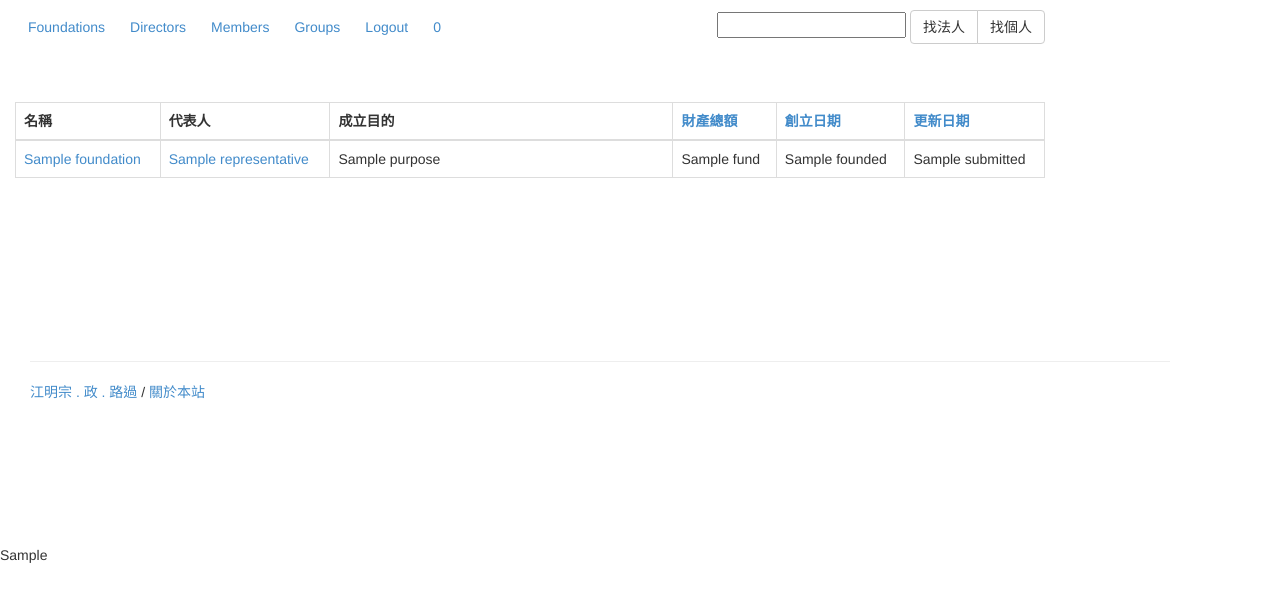
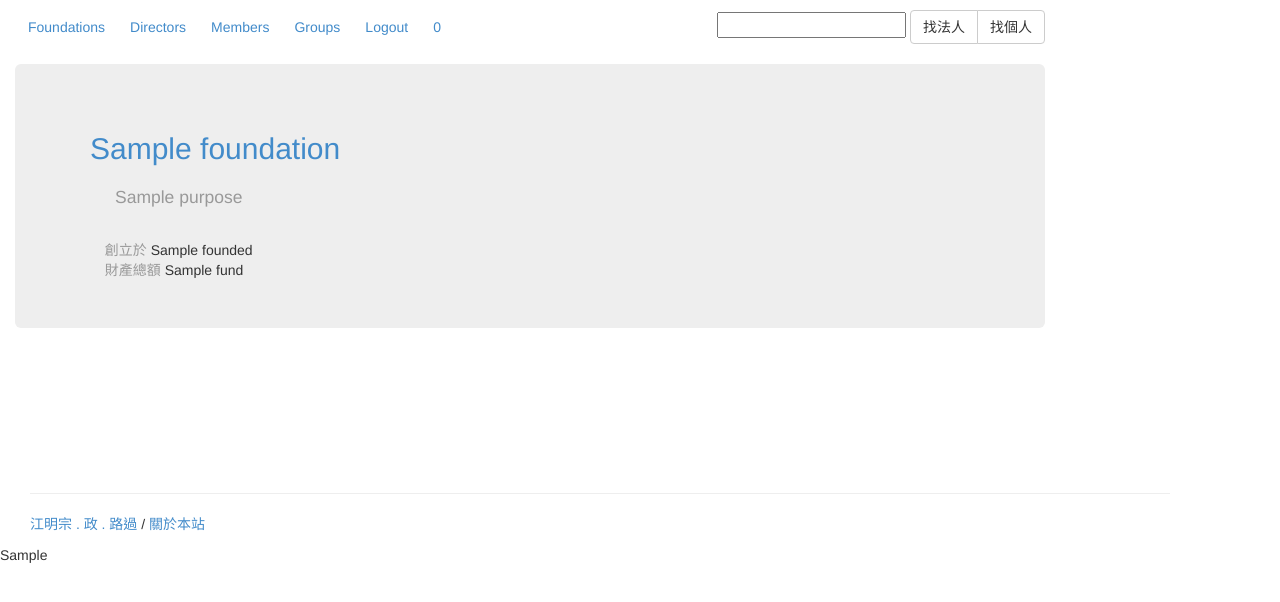
Before and after one commit to kiang/foundations, a CakePHP app: the page made by View/Foundations/index.ctp in a window 1280 px wide. Shown: the part 60-662 px from the top of the page. Run offline with PHP 8.4 and a stand-in for CakePHP, Linux system fonts and the light colour scheme; the template is opened without the code that fills it: most values are stand-ins (such as "Sample title", 1, 10 or a date in 2020); some libraries are stand-ins or nearby versions; some web fonts are replaced.

Commit message:
improve Foundations/index.ctp

```diff
--- a/View/Foundations/index.ctp
+++ b/View/Foundations/index.ctp
@@ -1,58 +1,65 @@
-<div id="FoundationsIndex">
-    <p>
-        <?php
-        $url = array();
-        ?></p>
-    <div class="paging"><?php echo $this->element('paginator'); ?></div>
-    <table class="table table-bordered" id="FoundationsIndexTable">
-        <thead>
-            <tr>
-                <th>名稱</th>
-                <th>代表人</th>
-                <th>成立目的</th>
-                <th><?php echo $this->Paginator->sort('Foundation.fund', '財產總額', array('url' => $url)); ?></th>
-                <th><?php echo $this->Paginator->sort('Foundation.founded', '創立日期', array('url' => $url)); ?></th>
-                <th><?php echo $this->Paginator->sort('Foundation.submitted', '更新日期', array('url' => $url)); ?></th>
-            </tr>
-        </thead>
-        <tbody>
-            <?php
-            $i = 0;
-            foreach ($items as $item) {
-                $class = null;
-                if ($i++ % 2 == 0) {
-                    $class = ' class="altrow"';
-                }
+<div id="FoundationsIndex" class="col-md-12">
+    <?php $url = array(); ?>
+    <div class="paginator-wrapper"><?php echo $this->element('paginator'); ?></div>
+    <?php
+    if (empty($items)) {
+        echo '<p>&nbsp;</p>';
+        echo $this->Html->tag(
+            'h1',
+            '<i class="glyphicon glyphicon-info-sign text-info"></i>',
+            array('escape' => false, 'style' => 'text-align: center')
+        );
+        echo $this->Html->tag(
+            'h2',
+            '噢不，沒有相關結果 :(',
+            array('class' => 'text-muted', 'style' => 'text-align: center')
+        );
+        echo '<p>&nbsp;</p>';
+    }
+    foreach ($items as $item) {
+    ?>
+        <div class="row foundation-list jumbotron">
+            <div class="col-md-12">
+                <?php
+                    echo $this->Html->link(
+                        $this->Html->tag(
+                            'h2',
+                            $item['Foundation']['name']
+                            ),
+                        array('action' => 'view', $item['Foundation']['id']),
+                        array('escape' => false)
+                    );
                 ?>
-                <tr<?php echo $class; ?>>
-                    <td>
-                        <?php echo $this->Html->link($item['Foundation']['name'], array('action' => 'view', $item['Foundation']['id'])); ?></td>
-                    <td><?php
-                        echo $this->Html->link($item['Foundation']['representative'], '/directors/index/' . $item['Foundation']['representative']);
-                        ?></td>
-                    <td class="col-md-4"><?php
-                        echo $item['Foundation']['purpose'];
-                        ?></td>
-                    <td><span class="fund-currency"><?php
-                            echo $item['Foundation']['fund'];
-                            ?></span></td>
-                    <td><?php
-                        echo $item['Foundation']['founded'];
-                        ?></td>
-                    <td><?php
-                        echo $item['Foundation']['submitted'];
-                        ?></td>
-                </tr>
-            <?php }; // End of foreach ($items as $item) {  ?>
-        </tbody>
-    </table>
-    <div class="paging"><?php echo $this->element('paginator'); ?></div>
+            </div>
+            <div class="col-md-12">
+                <?php
+                echo $this->Html->tag(
+                    'blockquote',
+                    $item['Foundation']['purpose'],
+                    array(
+                        'class' => 'text-muted',
+                        'title' => $item['Foundation']['purpose']
+                    )
+                );
+                ?>
+            </div>
+            <div class="col-md-12">
+                <div class="foundation-list-attr">
+                    <?php
+                    echo '<span class="text-muted"><i class="glyphicon glyphicon-time"></i>&nbsp;創立於</span>&nbsp;';
+                    echo $this->Html->tag('span', $item['Foundation']['founded']);
+                    ?>
+                </div>
+                <div class="foundation-list-attr">
+                    <?php
+                    echo '<span class="text-muted"><i class="glyphicon glyphicon-usd"></i>&nbsp;財產總額</span>&nbsp;';
+                    echo $this->Html->tag('span', $item['Foundation']['fund'], array('class' => 'fund-currency'));
+                    ?>
+                </div>
+            </div>
+        </div>
+    <?php }; // End of foreach ($items as $item) {  ?>
+    <div class="paginator-wrapper"><?php echo $this->element('paginator'); ?></div>
     <div id="FoundationsIndexPanel"></div>
 </div>
-<script>
-    setTimeout(function () {
-        $('span.fund-currency').each(function () {
-            $(this).html(zhutil.approximate($(this).html(), {base: '萬', extra_decimal: 0}));
-        });
-    }, 800);
-</script>
+<?php echo $this->Html->script('index.js', array('inline' => false, 'block' => 'scriptBottom')); ?>
```
